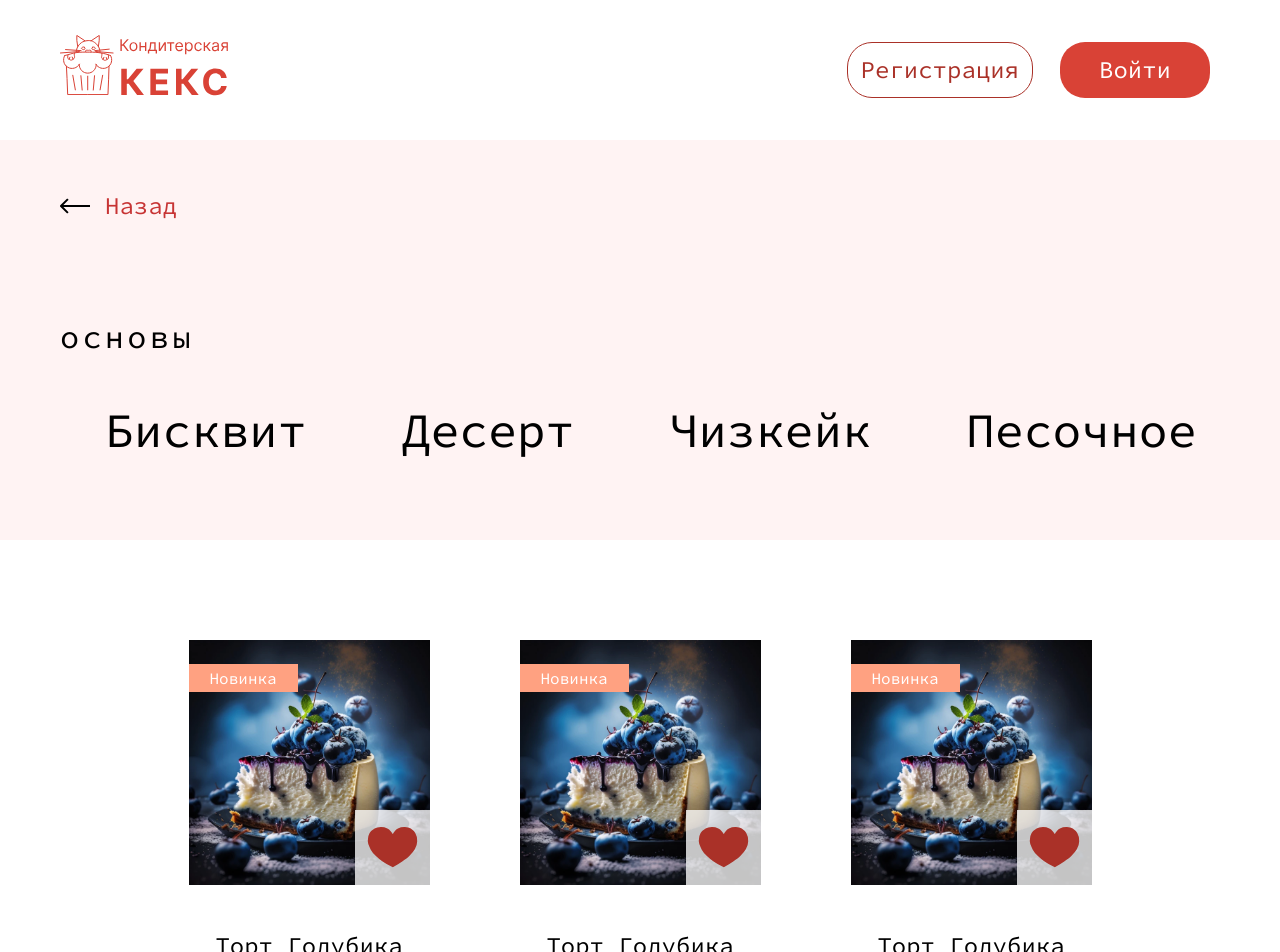
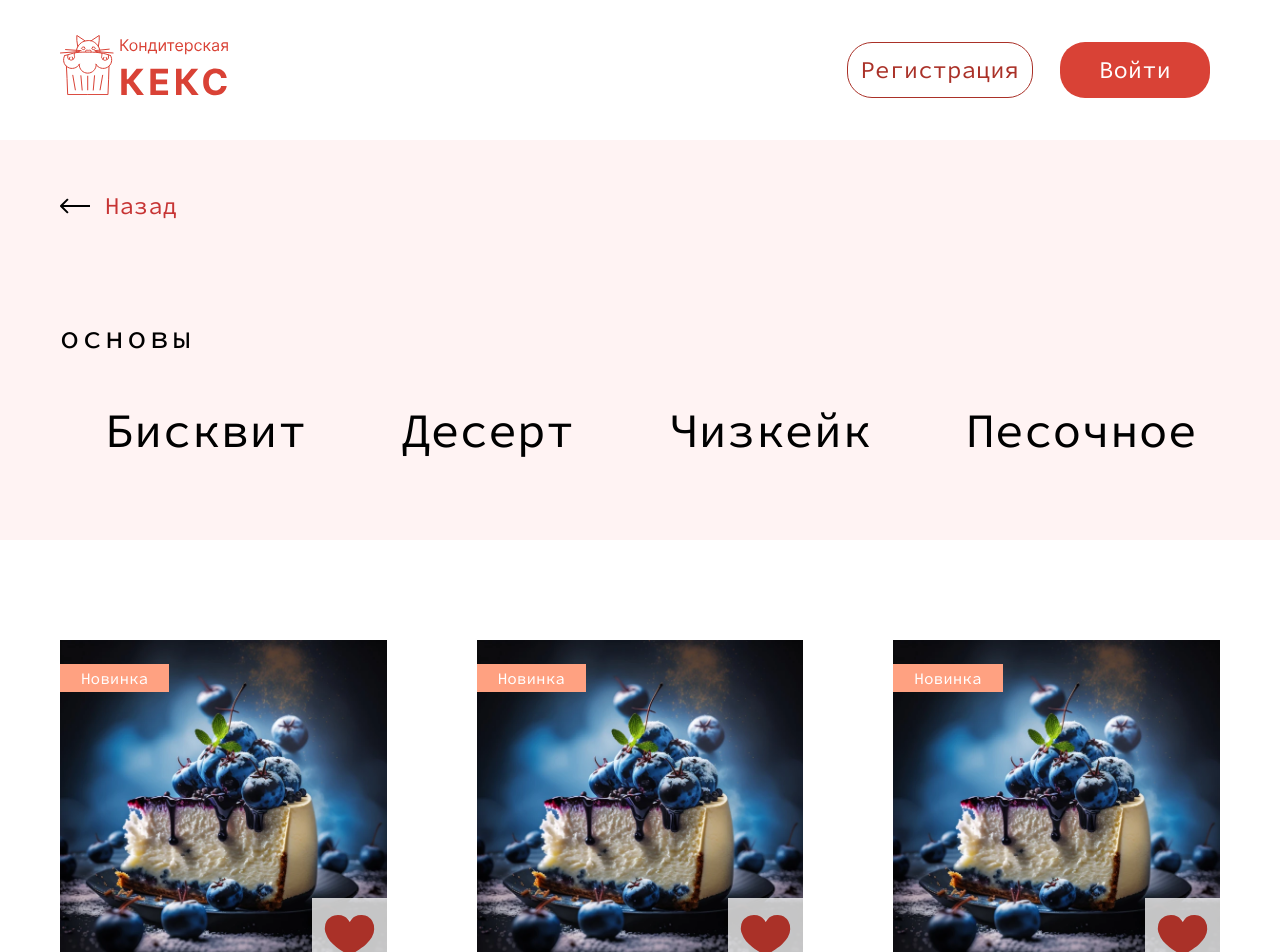
Before and after one commit to granstel/keks-confectionery, a React (Create React App) app in the folder project/: page /catalog in a window 1280 px wide. Shown: the top 952 px of the page. Built offline with nearby package versions, Linux system fonts and the light colour scheme.

Commit message:
big cards at catalog

```diff
--- a/project/src/pages/catalog/catalog.tsx
+++ b/project/src/pages/catalog/catalog.tsx
@@ -34,7 +34,7 @@ export default function Catalog(): JSX.Element {
           <div className="container">
             <h2 className="visually-hidden">Каталог</h2>
             <div className="catalog__wrapper">
-              <ProductsList classNamePrefix={ 'catalog' } showMore />
+              <ProductsList classNamePrefix={'catalog'} showMore bigCards />
             </div>
           </div>
         </section>
```
